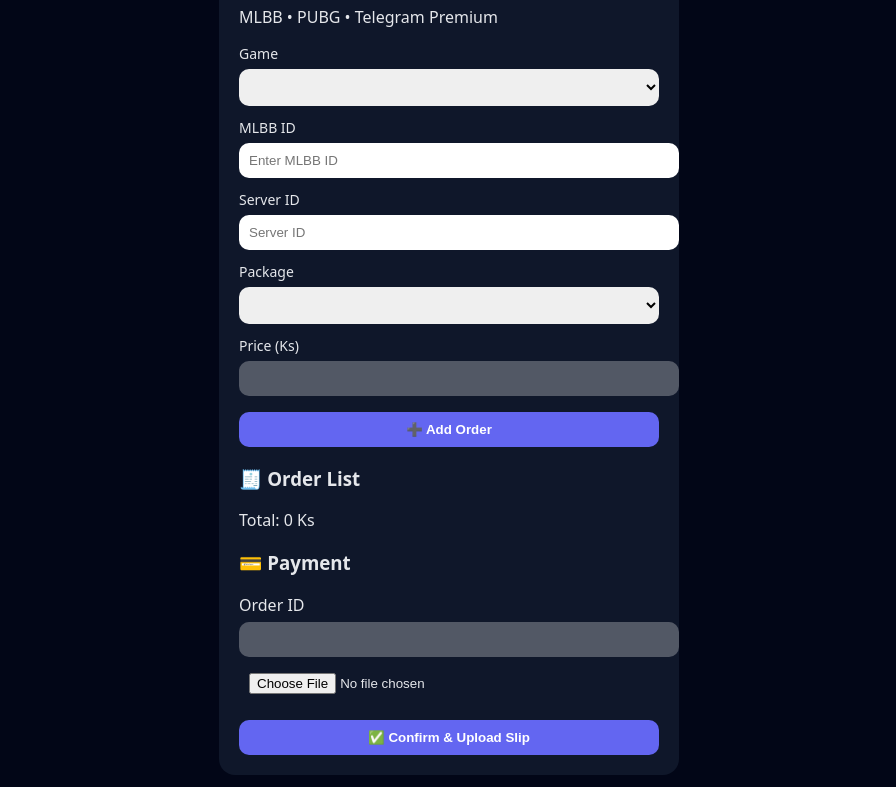
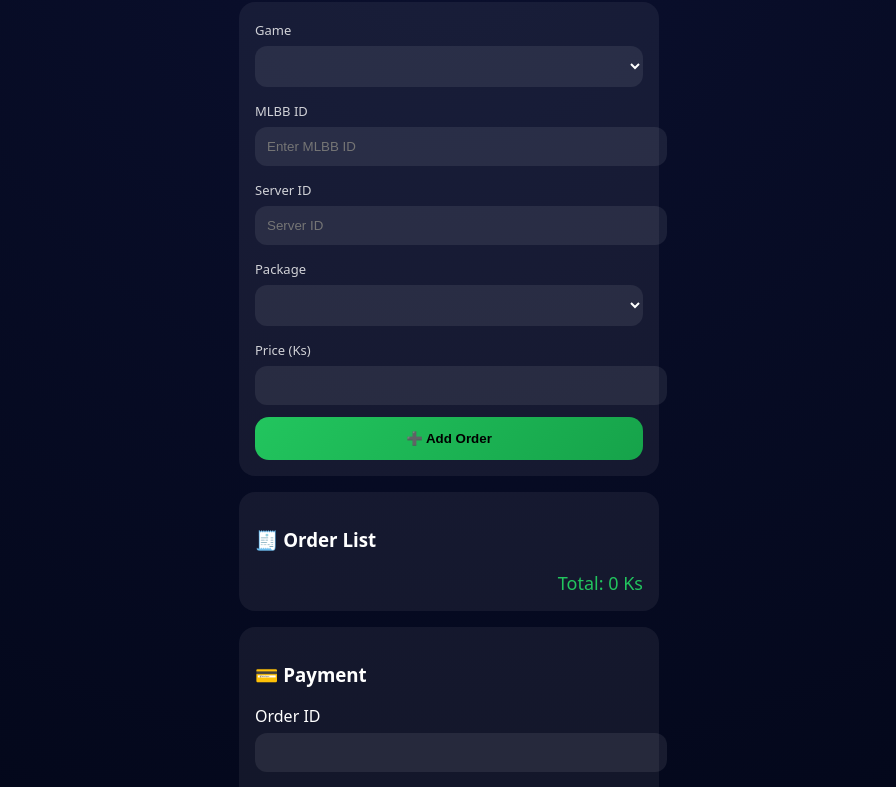
Before and after one commit to OfficialBika/bikastore-web, a plain HTML site: page public/index.html in a window 1280 px wide. Shown: the part 140-927 px from the top of the page, without its empty margins (191-1087 px from the left). Drawn offline with Linux system fonts and the light colour scheme.

Commit message:
Update style.css

```diff
--- a/public/style.css
+++ b/public/style.css
@@ -1,50 +1,62 @@
 body {
-  font-family: system-ui, sans-serif;
-  background: #020617;
-  color: #e5e7eb;
+  margin: 0;
+  font-family: system-ui;
+  background: radial-gradient(circle at top,#0b102f,#020617);
+  color: #fff;
 }
 
 .container {
   max-width: 420px;
-  margin: 40px auto;
+  margin: auto;
   padding: 20px;
-  background: #0f172a;
-  border-radius: 16px;
 }
 
 h1 {
   text-align: center;
+  margin-bottom: 5px;
+}
+
+.sub {
+  text-align: center;
+  opacity: .7;
+  margin-bottom: 20px;
+}
+
+.card {
+  background: rgba(255,255,255,.06);
+  padding: 16px;
+  border-radius: 16px;
+  margin-bottom: 16px;
 }
 
 label {
-  display: block;
-  margin-top: 12px;
-  font-size: 14px;
+  font-size: 13px;
+  opacity: .8;
 }
 
-input, select, button {
+input, select {
   width: 100%;
-  margin-top: 6px;
-  padding: 10px;
-  border-radius: 10px;
+  padding: 12px;
+  margin: 6px 0 12px;
+  border-radius: 12px;
   border: none;
+  background: rgba(255,255,255,.08);
+  color: #fff;
 }
 
 button {
-  margin-top: 16px;
-  background: #6366f1;
-  color: white;
+  width: 100%;
+  padding: 14px;
+  border-radius: 14px;
+  border: none;
   font-weight: bold;
+  background: linear-gradient(135deg,#22c55e,#16a34a);
   cursor: pointer;
 }
 
-.hidden {
-  display: none;
+.total {
+  text-align: right;
+  font-size: 18px;
+  margin-top: 10px;
+  color: #22c55e;
 }
-
-#result {
-  margin-top: 20px;
-  padding: 14px;
-  background: #022c22;
-  border-radius: 10px;
-}
```
